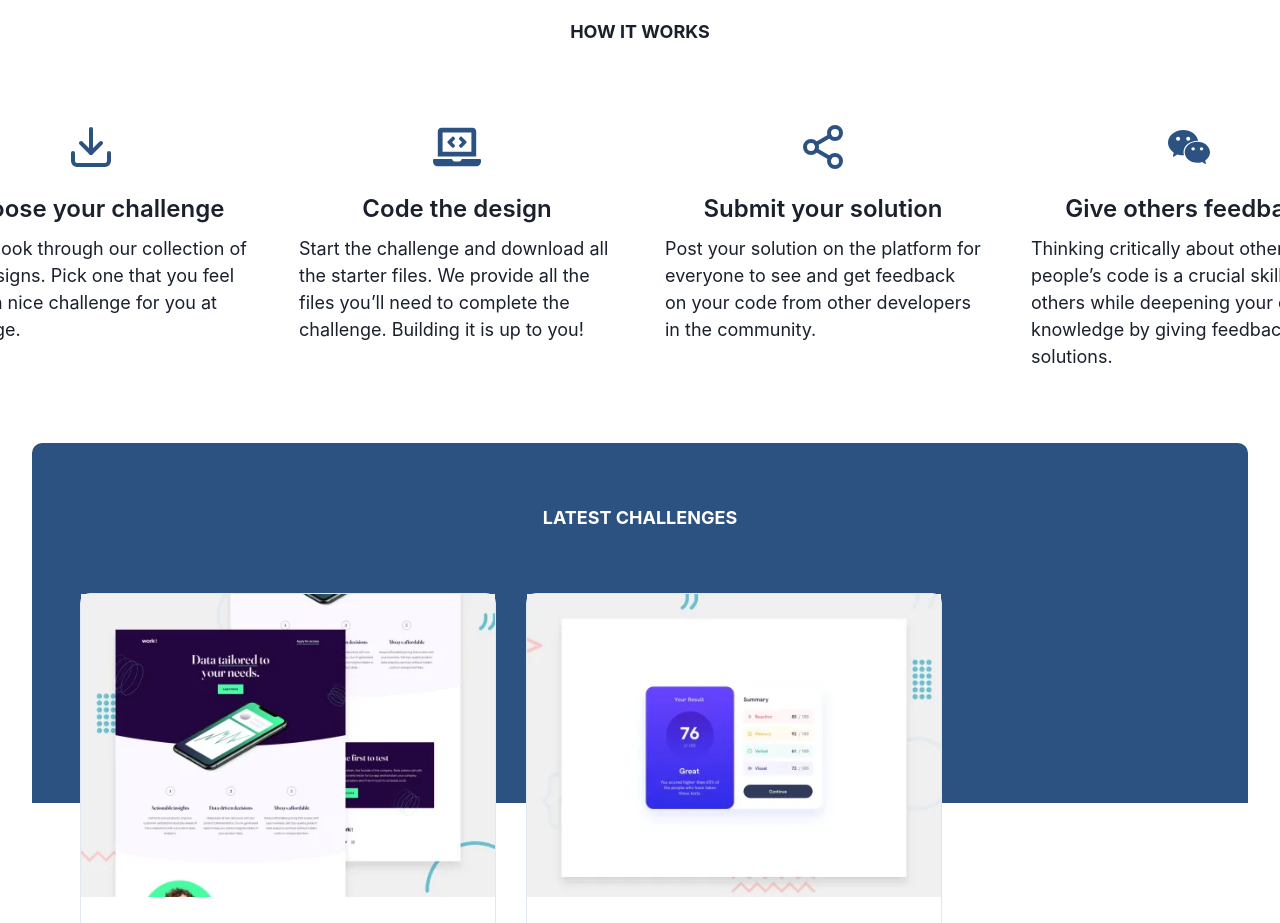
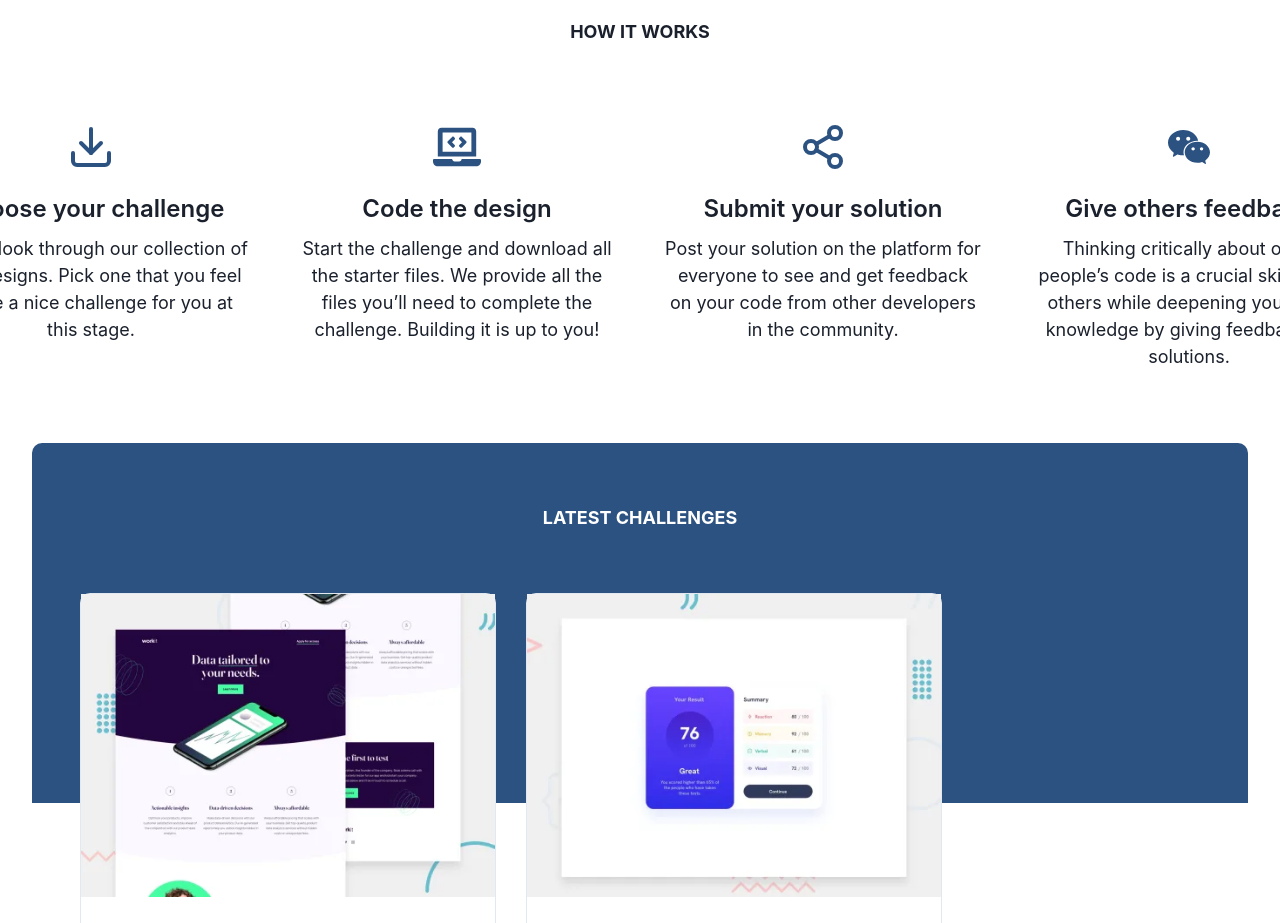
Before and after one commit to uluisik/frontend-mentor, a React (Create React App) app: page / in a window 1280 px wide. Shown: the part 940-1863 px from the top of the page. Built offline with nearby package versions, Linux system fonts and the light colour scheme.

Commit message:
improvement main component

```diff
--- a/src/components/Header.tsx
+++ b/src/components/Header.tsx
@@ -31,7 +31,7 @@ function Navbar() {
         <Spacer />
         <Flex h="80px" alignItems="center" justifyContent="center">
           {HEADER_ITEMS.map((item) => (
-            <HeaderItemCard text={item} />
+            <HeaderItemCard key={item} text={item} />
           ))}
 
           <Flex
--- a/src/components/Main.tsx
+++ b/src/components/Main.tsx
@@ -10,7 +10,30 @@ import {
 import { AiFillWechat } from "react-icons/ai";
 import { FaLaptopCode, FaSlack } from "react-icons/fa";
 import { FiDownload, FiShare2 } from "react-icons/fi";
+import MainItemCard from "./MainItemCard";
 
+const MAIN_ITEMS = [
+  {
+    icons: FiDownload,
+    heading: "Choose your challenge",
+    text: "Have a look through our collection of web designs. Pick one that you feel will be a nice challenge for you at this stage.",
+  },
+  {
+    icons: FaLaptopCode,
+    heading: "Code the design",
+    text: "Start the challenge and download all the starter files. We provide all the files you’ll need to complete the challenge. Building it is up to you!",
+  },
+  {
+    icons: FiShare2,
+    heading: "Submit your solution",
+    text: "Post your solution on the platform for everyone to see and get feedback on your code from other developers in the community.",
+  },
+  {
+    icons: AiFillWechat,
+    heading: "Give others feedback",
+    text: "Thinking critically about other people’s code is a crucial skill. Help others while deepening your own knowledge by giving feedback on solutions.",
+  },
+];
 function Main() {
   return (
     <>
@@ -25,80 +48,14 @@ function Main() {
           HOW IT WORKS
         </Heading>
         <Flex gap="50px">
-          <Box
-            flexDirection="column"
-            display="flex"
-            alignItems="center"
-            w="316px"
-            h="220px"
-          >
-            <Text color="blue.700" fontSize="5xl" mb="6">
-              <FiDownload />
-            </Text>
-            <Heading mb="3" fontWeight="semibold" fontSize="2xl">
-              Choose your challenge
-            </Heading>
-            <Text fontSize="lg">
-              Have a look through our collection of web designs. Pick one that
-              you feel will be a nice challenge for you at this stage.
-            </Text>
-          </Box>
-          <Box
-            flexDirection="column"
-            display="flex"
-            alignItems="center"
-            w="316px"
-            h="220px"
-          >
-            <Text color="blue.700" fontSize="5xl" mb="6">
-              <FaLaptopCode />
-            </Text>
-            <Heading mb="3" fontWeight="semibold" fontSize="2xl">
-              Code the design
-            </Heading>
-            <Text fontSize="lg">
-              Start the challenge and download all the starter files. We provide
-              all the files you’ll need to complete the challenge. Building it
-              is up to you!
-            </Text>
-          </Box>
-          <Box
-            flexDirection="column"
-            display="flex"
-            alignItems="center"
-            w="316px"
-            h="220px"
-          >
-            <Text color="blue.700" fontSize="5xl" mb="6">
-              <FiShare2 />
-            </Text>
-            <Heading mb="3" fontWeight="semibold" fontSize="2xl">
-              Submit your solution
-            </Heading>
-            <Text fontSize="lg">
-              Post your solution on the platform for everyone to see and get
-              feedback on your code from other developers in the community.
-            </Text>
-          </Box>
-          <Box
-            flexDirection="column"
-            display="flex"
-            alignItems="center"
-            w="316px"
-            h="220px"
-          >
-            <Text color="blue.700" fontSize="5xl" mb="6">
-              <AiFillWechat />
-            </Text>
-            <Heading mb="3" fontWeight="semibold" fontSize="2xl">
-              Give others feedback
-            </Heading>
-            <Text fontSize="lg">
-              Thinking critically about other people’s code is a crucial skill.
-              Help others while deepening your own knowledge by giving feedback
-              on solutions.
-            </Text>
-          </Box>
+          {MAIN_ITEMS.map((item) => (
+            <MainItemCard
+              key={item.text}
+              Icon={item.icons}
+              heading={item.heading}
+              text={item.text}
+            />
+          ))}
         </Flex>
       </Flex>
       <Flex
--- /dev/null
+++ b/src/components/MainItemCard.tsx
@@ -0,0 +1,27 @@
+import { Flex, Heading, Text } from "@chakra-ui/react";
+
+import { IconType } from "react-icons/lib";
+
+type CardProps = {
+  text: string;
+  heading: string;
+  Icon: IconType;
+};
+
+function MainItemCard({ text, heading, Icon }: CardProps) {
+  return (
+    <Flex flexDirection="column" alignItems="center" w="316px" h="220px">
+      <Text color="blue.700" fontSize="5xl" mb="6">
+        {<Icon />}
+      </Text>
+      <Heading mb="3" fontWeight="semibold" fontSize="2xl">
+        {heading}
+      </Heading>
+      <Text textAlign="center" fontSize="lg">
+        {text}
+      </Text>
+    </Flex>
+  );
+}
+
+export default MainItemCard;
```
